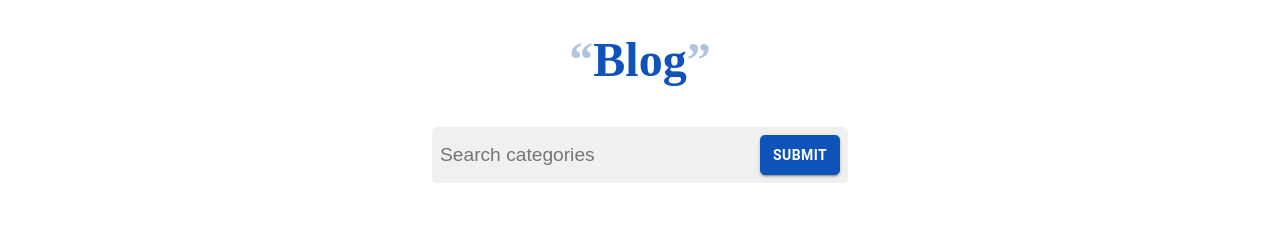
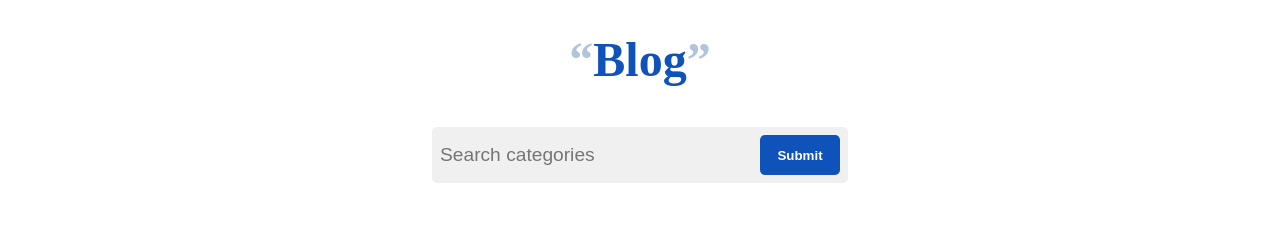
Before and after one commit to SINAZZzz/Blog, a React (Vite) app: page / in a window 1280 px wide. Shown: the top 225 px of the page. Built offline with nearby package versions, Linux system fonts and the light colour scheme.

Commit message:
new update in search bor

```diff
--- a/src/components/search/SearchBar.jsx
+++ b/src/components/search/SearchBar.jsx
@@ -22,7 +22,7 @@ export default function SearchBar({
             <ClearIcon />
           </span>
         )}
-        <Button variant="contained">Submit</Button>
+        <Box component="button">Submit</Box>
       </Box>
     </Box>
   );
--- a/src/index.css
+++ b/src/index.css
@@ -2,7 +2,7 @@
   margin: 0;
   padding: 0;
 }
-body{
+body {
   margin: 2rem;
 }
 /* search bar */
@@ -42,7 +42,6 @@ body{
   border: none;
   width: 10vh;
   height: 5vh;
-  padding: 0.3rem 1rem;
   border-radius: 5px;
   background-color: #0f52ba;
   color: #fff;
--- a/src/pages/home/Home.jsx
+++ b/src/pages/home/Home.jsx
@@ -31,8 +31,6 @@ const Home = () => {
     setSearchKey("");
   };
 
-  console.log(blogs);
-
   return (
     <Box component="div">
       <Header />
```
